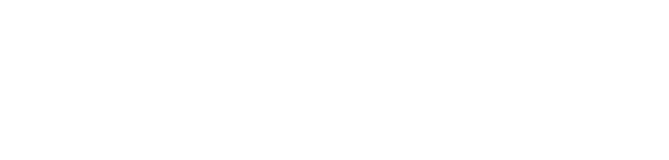
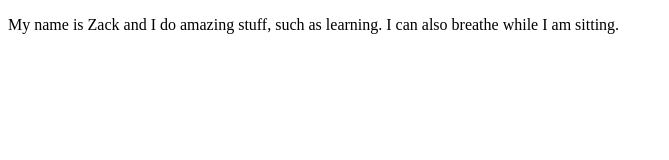
Before and after one commit to Zavage17/MyFirstRepo-Correct-, a plain HTML site: page index.html in a window 1280 px wide. Shown: the whole page, without its empty margins (0-669 px from the left). Drawn offline with Linux system fonts and the light colour scheme.

Commit message:
Introduction
Duction’s intro to the world

```diff
--- a/index.html
+++ b/index.html
@@ -6,5 +6,8 @@
 </head>
 
 <body>
+<p>
+My name is Zack and I do amazing stuff, such as learning. I can also breathe while I am sitting.
+</p>
 </body>
 </html>
```
